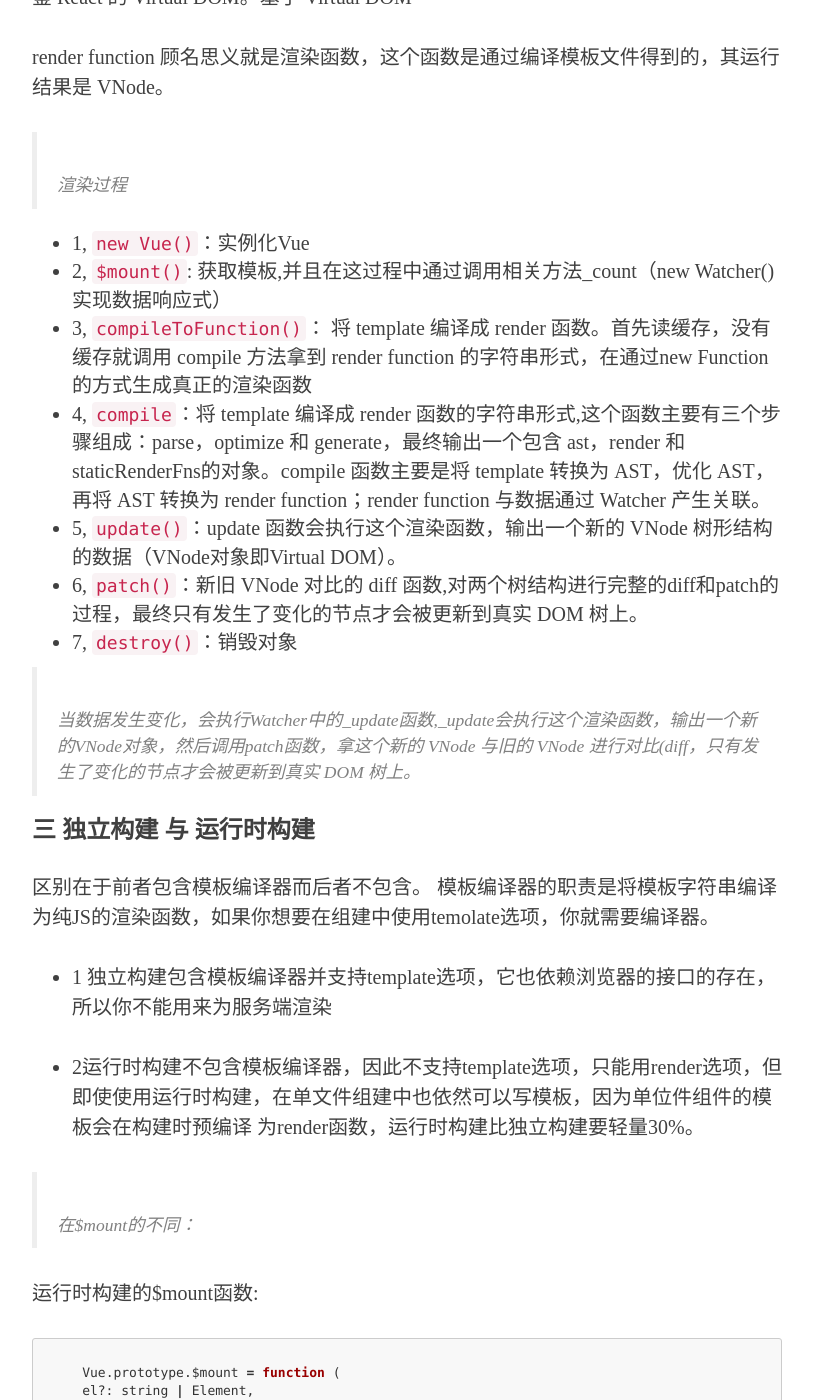
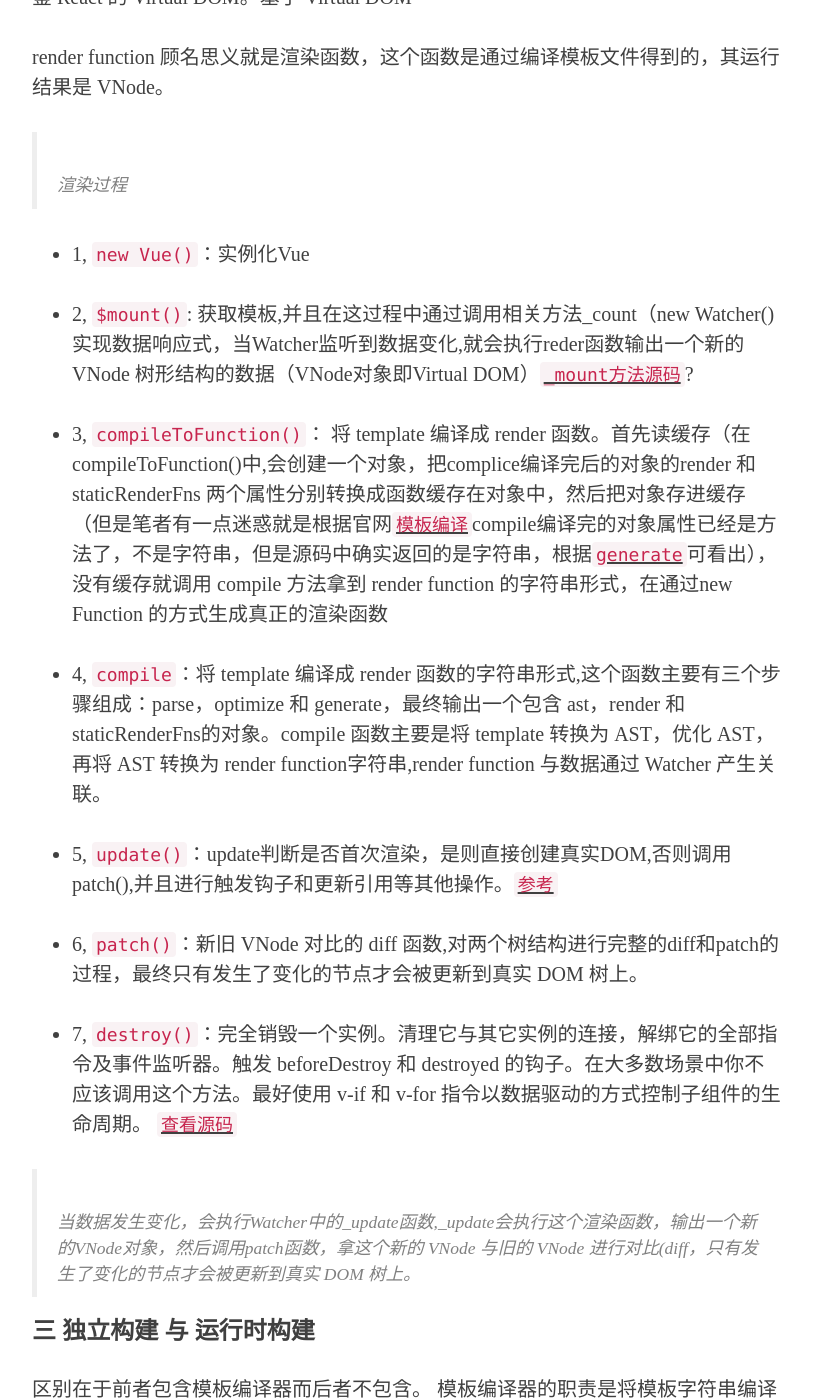
Before and after one commit to XJIANBIN/XJIANBIN.github.io, a Jekyll site: the page built from _posts/2017-8-6-Vue-templateRender.md, in a window 1280 px wide and 1400 px high, scrolled down 496 px. Shown: the whole window, without its empty margins (233-1046 px from the left). Built offline with Jekyll 4.4.1, drawn with Linux system fonts in a browser that asks for light colours; nearby versions of some CDN libraries; some web fonts are replaced; formulas are drawn with MathJax 3; comment, search, counter and statistics services are not loaded; some of the changed text lies outside the part shown.

Commit message:
new arctile

```diff
--- a/_posts/2017-8-6-Vue-templateRender.md
+++ b/_posts/2017-8-6-Vue-templateRender.md
@@ -11,7 +11,7 @@ key:            Vue_templateRender
 
 ### 一 写在前面
 
-本文是学习Vue源码的笔记，如果想要详细了解，可查阅参考资料或源码自信阅读。
+本文是学习Vue源码的笔记，如果想要详细了解，可查阅参考资料或自行阅读源码。
 
 ### 二 模板渲染
 
@@ -22,12 +22,19 @@ render function 顾名思义就是渲染函数，这个函数是通过编译模
 > 渲染过程
 
 * 1, `new Vue()`：实例化Vue
-* 2, `$mount()`: 获取模板,并且在这过程中通过调用相关方法_count（new Watcher()实现数据响应式）
-* 3, `compileToFunction()`： 将 template 编译成 render 函数。首先读缓存，没有缓存就调用 compile 方法拿到 render function 的字符串形式，在通过new Function 的方式生成真正的渲染函数
-* 4, `compile`：将 template 编译成 render 函数的字符串形式,这个函数主要有三个步骤组成：parse，optimize 和 generate，最终输出一个包含 ast，render 和staticRenderFns的对象。compile 函数主要是将 template 转换为 AST，优化 AST，再将 AST 转换为 render function；render function 与数据通过 Watcher 产生关联。
-* 5,  `update()`：update 函数会执行这个渲染函数，输出一个新的 VNode 树形结构的数据（VNode对象即Virtual DOM）。
+
+* 2, `$mount()`: 获取模板,并且在这过程中通过调用相关方法_count（new Watcher()实现数据响应式，当Watcher监听到数据变化,就会执行reder函数输出一个新的 VNode 树形结构的数据（VNode对象即Virtual DOM）[`_mount方法源码`](https://github.com/vuejs/vue/blob/v2.1.10/src/core/instance/lifecycle.js#L64-L66)?
+
+* 3, `compileToFunction()`： 将 template 编译成 render 函数。首先读缓存（在compileToFunction()中,会创建一个对象，把complice编译完后的对象的render 和 staticRenderFns 两个属性分别转换成函数缓存在对象中，然后把对象存进缓存（但是笔者有一点迷惑就是根据官网[`模板编译`](https://cn.vuejs.org/v2/guide/render-function.html#模板编译)compile编译完的对象属性已经是方法了，不是字符串，但是源码中确实返回的是字符串，根据[`generate`](https://github.com/vuejs/vue/blob/v2.1.10/src/compiler/codegen/index.js#L22-L47)可看出），没有缓存就调用 compile 方法拿到 render function 的字符串形式，在通过new Function 的方式生成真正的渲染函数
+
+* 4, `compile`：将 template 编译成 render 函数的字符串形式,这个函数主要有三个步骤组成：parse，optimize 和 generate，最终输出一个包含 ast，render 和
+staticRenderFns的对象。compile 函数主要是将 template 转换为 AST，优化 AST，再将 AST 转换为 render function字符串,render function 与数据通过 Watcher 产生关联。
+
+* 5,  `update()`：update判断是否首次渲染，是则直接创建真实DOM,否则调用patch(),并且进行触发钩子和更新引用等其他操作。[`参考`](https://github.com/vuejs/vue/blob/v2.1.10/src/core/instance/lifecycle.js#L77-L114)
+
 * 6,  `patch()`：新旧 VNode 对比的 diff 函数,对两个树结构进行完整的diff和patch的过程，最终只有发生了变化的节点才会被更新到真实 DOM 树上。
-* 7,  `destroy()`：销毁对象
+
+* 7,  `destroy()`：完全销毁一个实例。清理它与其它实例的连接，解绑它的全部指令及事件监听器。触发 beforeDestroy 和 destroyed 的钩子。在大多数场景中你不应该调用这个方法。最好使用 v-if 和 v-for 指令以数据驱动的方式控制子组件的生命周期。 [`查看源码`](https://github.com/vuejs/vue/blob/v2.1.10/src/core/instance/lifecycle.js#L167)
 
 > 当数据发生变化，会执行Watcher中的_update函数,_update会执行这个渲染函数，输出一个新的VNode对象，然后调用patch函数，拿这个新的 VNode 与旧的 VNode 进行对比(diff，只有发生了变化的节点才会被更新到真实 DOM 树上。
 
```
